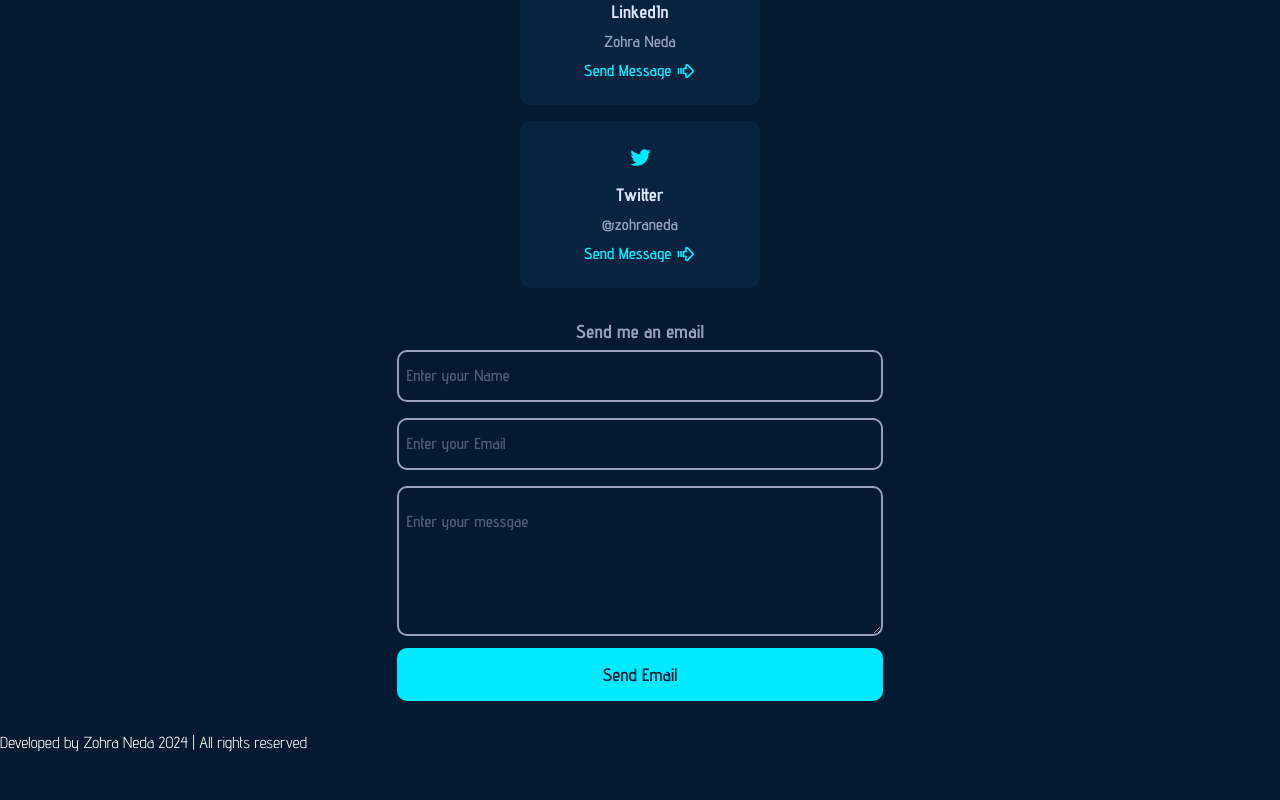
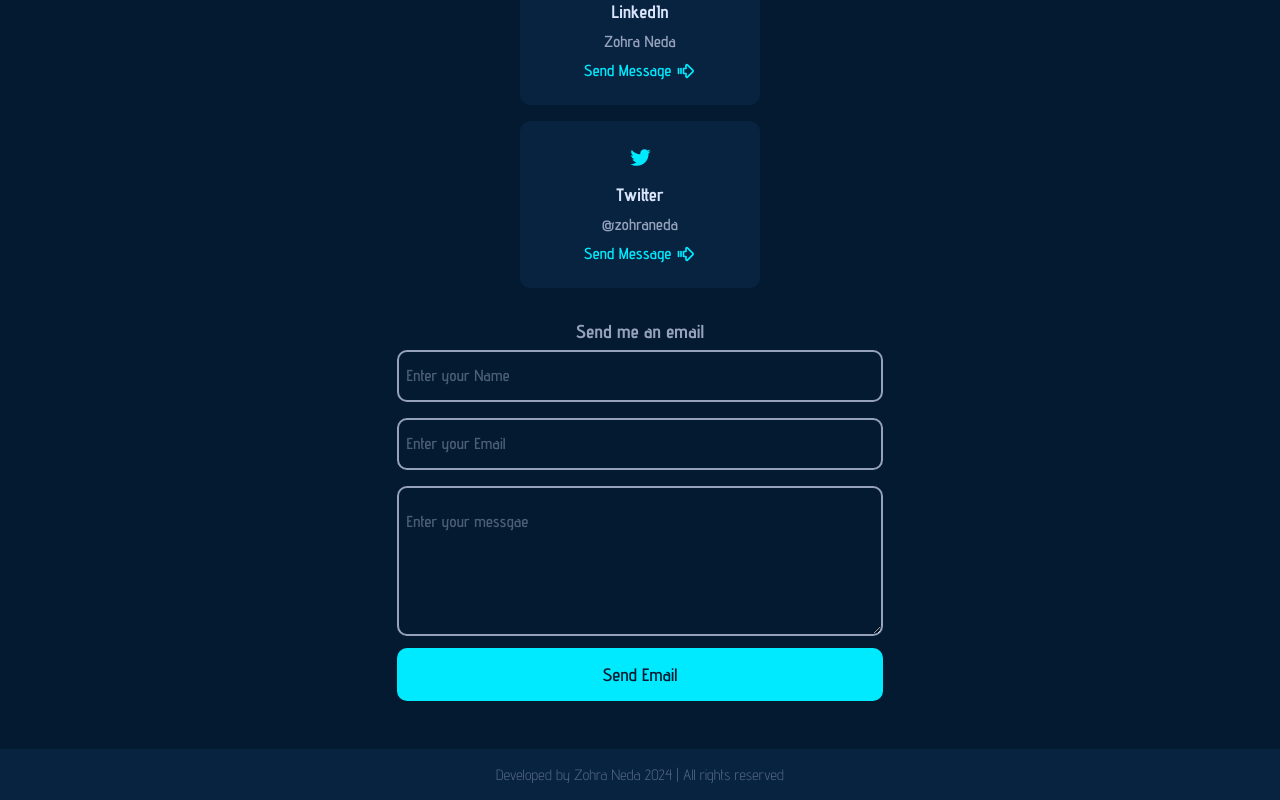
Before and after one commit to Zohra-Neda/Portfolio, a React (Create React App) app: page / in a window 1280 px wide. Shown: the part 3472-4272 px from the top of the page. Before the commit the page ends 4224 px from the top, so only its background shows below. Built offline with nearby package versions, Linux system fonts and the light colour scheme.

Commit message:
Add styling to the Footer component

```diff
--- a/src/Components/Footer/footer.scss
+++ b/src/Components/Footer/footer.scss
@@ -0,0 +1,26 @@
+:root {
+  --primaryColor: #00eaff;
+  --primaryHover: hsl(185, 92%, 41%);
+  --secondaryColor: rgb(150, 162, 188);
+  --paragraphColor: rgb(127, 127, 175);
+  --BgColor: #031a30;
+  --formColor: rgb(2, 15, 29);
+  --projectCardColor: #072340;
+  --textColor: #dae4fb;
+  --headerHeight: 3rem;
+}
+
+.footer {
+    width: 100%;
+    text-align: center;
+    background: var(--projectCardColor);
+    margin-top: 1rem;
+    padding: 1rem 0;
+
+    span {
+        text-align: center;
+        color: var(--secondaryColor);
+        opacity: .5;
+        font-size: 15px;
+    }
+}
```
